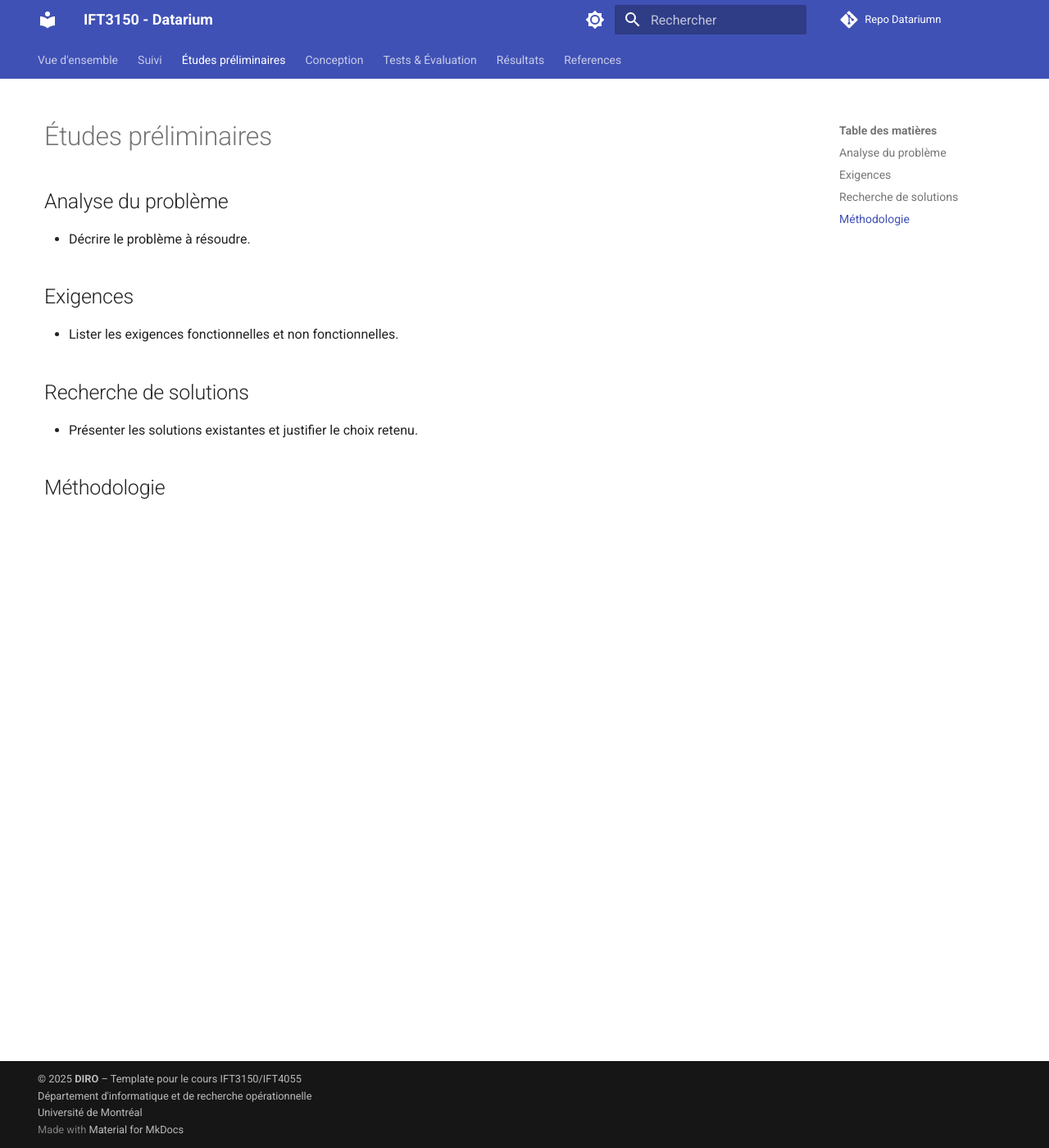
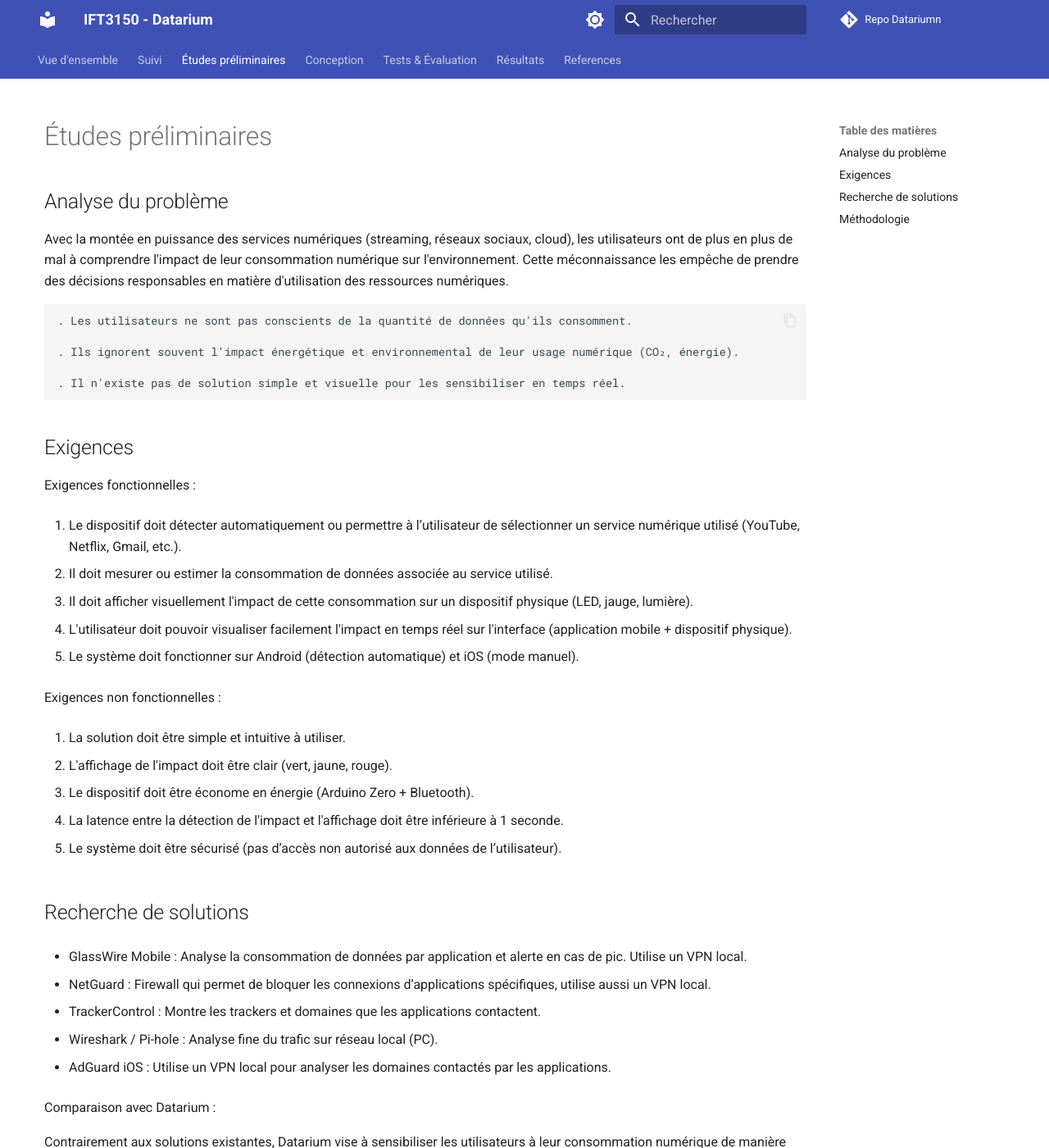
Before and after one commit to protolabo/datarium, an MkDocs documentation site: the page built from docs/analysis.md, in a window 1280 px wide and 1400 px high. Shown: the whole window at 82% size. Built offline with MkDocs 1.6.1 and Material for MkDocs 9.7.7, drawn with Linux system fonts in a browser that asks for light colours; comment, search, counter and statistics services are not loaded; some of the changed text lies outside the part shown.

Commit message:
Etudes préliminaires completée

```diff
--- a/docs/analysis.md
+++ b/docs/analysis.md
@@ -2,14 +2,74 @@
 
 ## Analyse du problème
 
-- Décrire le problème à résoudre.
+Avec la montée en puissance des services numériques (streaming, réseaux sociaux, cloud), les utilisateurs ont de plus en plus de mal à comprendre l'impact de leur consommation numérique sur l'environnement. Cette méconnaissance les empêche de prendre des décisions responsables en matière d'utilisation des ressources numériques.
+
+    . Les utilisateurs ne sont pas conscients de la quantité de données qu'ils consomment.
+
+    . Ils ignorent souvent l'impact énergétique et environnemental de leur usage numérique (CO₂, énergie).
+
+    . Il n'existe pas de solution simple et visuelle pour les sensibiliser en temps réel.
 
 ## Exigences
 
-- Lister les exigences fonctionnelles et non fonctionnelles.
+Exigences fonctionnelles :
+
+1. Le dispositif doit détecter automatiquement ou permettre à l’utilisateur de sélectionner un service numérique utilisé (YouTube, Netflix, Gmail, etc.).
+
+2. Il doit mesurer ou estimer la consommation de données associée au service utilisé.
+
+3. Il doit afficher visuellement l'impact de cette consommation sur un dispositif physique (LED, jauge, lumière).
+
+4. L'utilisateur doit pouvoir visualiser facilement l'impact en temps réel sur l'interface (application mobile + dispositif physique).
+
+5. Le système doit fonctionner sur Android (détection automatique) et iOS (mode manuel).
+
+Exigences non fonctionnelles :
+
+1. La solution doit être simple et intuitive à utiliser.
+
+2. L'affichage de l'impact doit être clair (vert, jaune, rouge).
+
+3. Le dispositif doit être économe en énergie (Arduino Zero + Bluetooth).
+
+4. La latence entre la détection de l'impact et l'affichage doit être inférieure à 1 seconde.
+
+5. Le système doit être sécurisé (pas d’accès non autorisé aux données de l’utilisateur).
+
+
 
 ## Recherche de solutions
 
-- Présenter les solutions existantes et justifier le choix retenu.
+- GlassWire Mobile : Analyse la consommation de données par application et alerte en cas de pic. Utilise un VPN local.
+
+- NetGuard : Firewall qui permet de bloquer les connexions d’applications spécifiques, utilise aussi un VPN local.
+
+- TrackerControl : Montre les trackers et domaines que les applications contactent.
+
+- Wireshark / Pi-hole : Analyse fine du trafic sur réseau local (PC).
+
+- AdGuard iOS : Utilise un VPN local pour analyser les domaines contactés par les applications.
+
+Comparaison avec Datarium :
+
+Contrairement aux solutions existantes, Datarium vise à sensibiliser les utilisateurs à leur consommation numérique de manière pédagogique et visuelle, plutôt que de les protéger contre les risques de sécurité.
+
+L’approche de Datarium est simplifiée (pas de VPN local, pas de contrôle réseau complet), mais met l'accent sur la compréhension et la sensibilisation.
+
+
 
 ## Méthodologie
+
+Utilisation d'une application Flutter (Android + iOS) pour la détection et la visualisation de l'impact numérique.
+
+Communication entre l’application et l’Arduino Zero via Bluetooth.
+
+Arduino Zero reçoit les instructions et traduit l’impact en un signal tangible (LED, jauge).
+
+Estimation de la consommation selon le service sélectionné :
+
+Automatique sur Android (détection de l’application active).
+
+Manuel sur iOS (sélection du service par l’utilisateur).
+
+Une table de correspondance entre les services et leur impact (volume de données, énergie, CO₂) sera utilisée.
```
Also changed, not shown: docs/index.md (+1 -1 lines).
